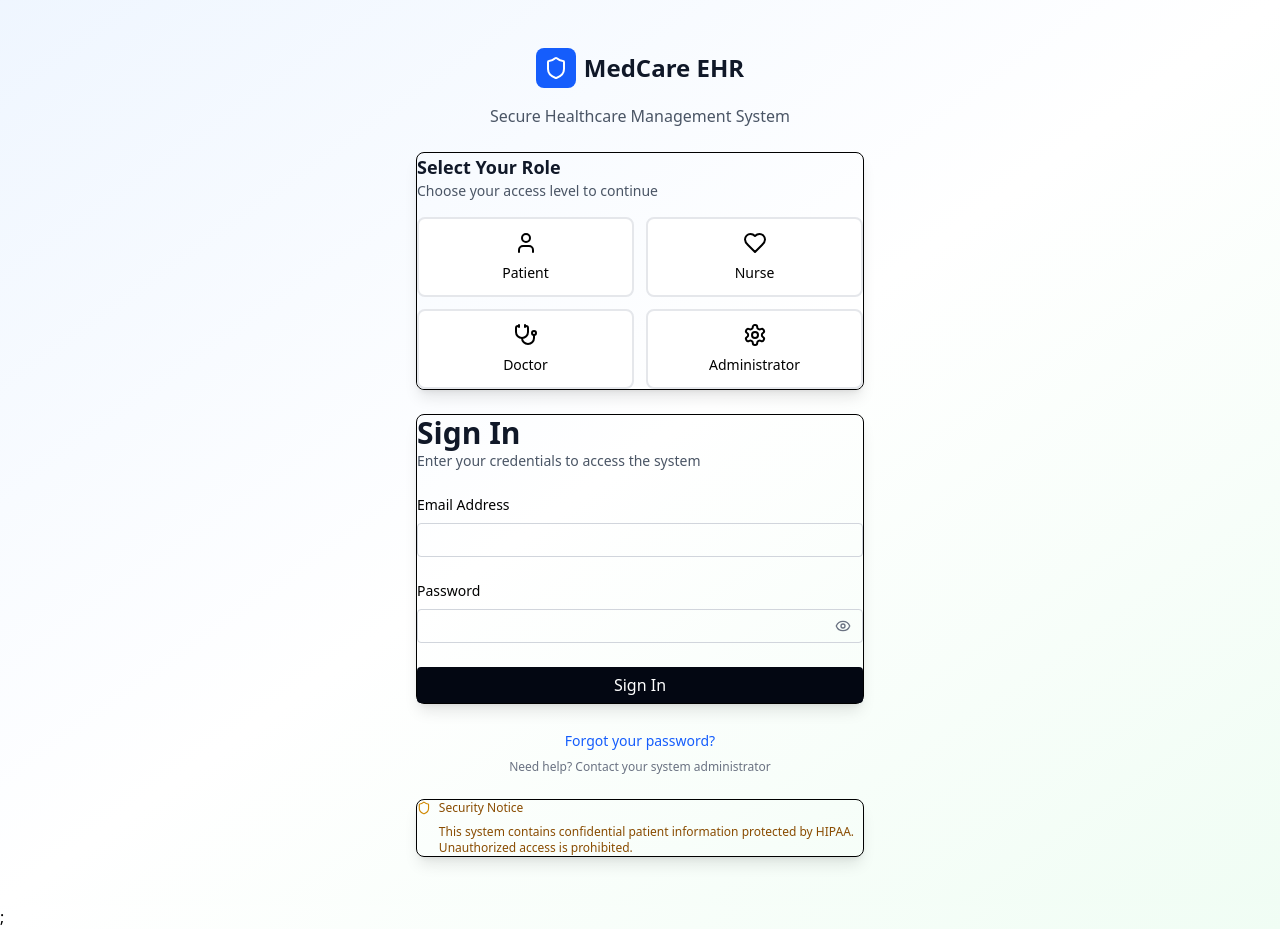
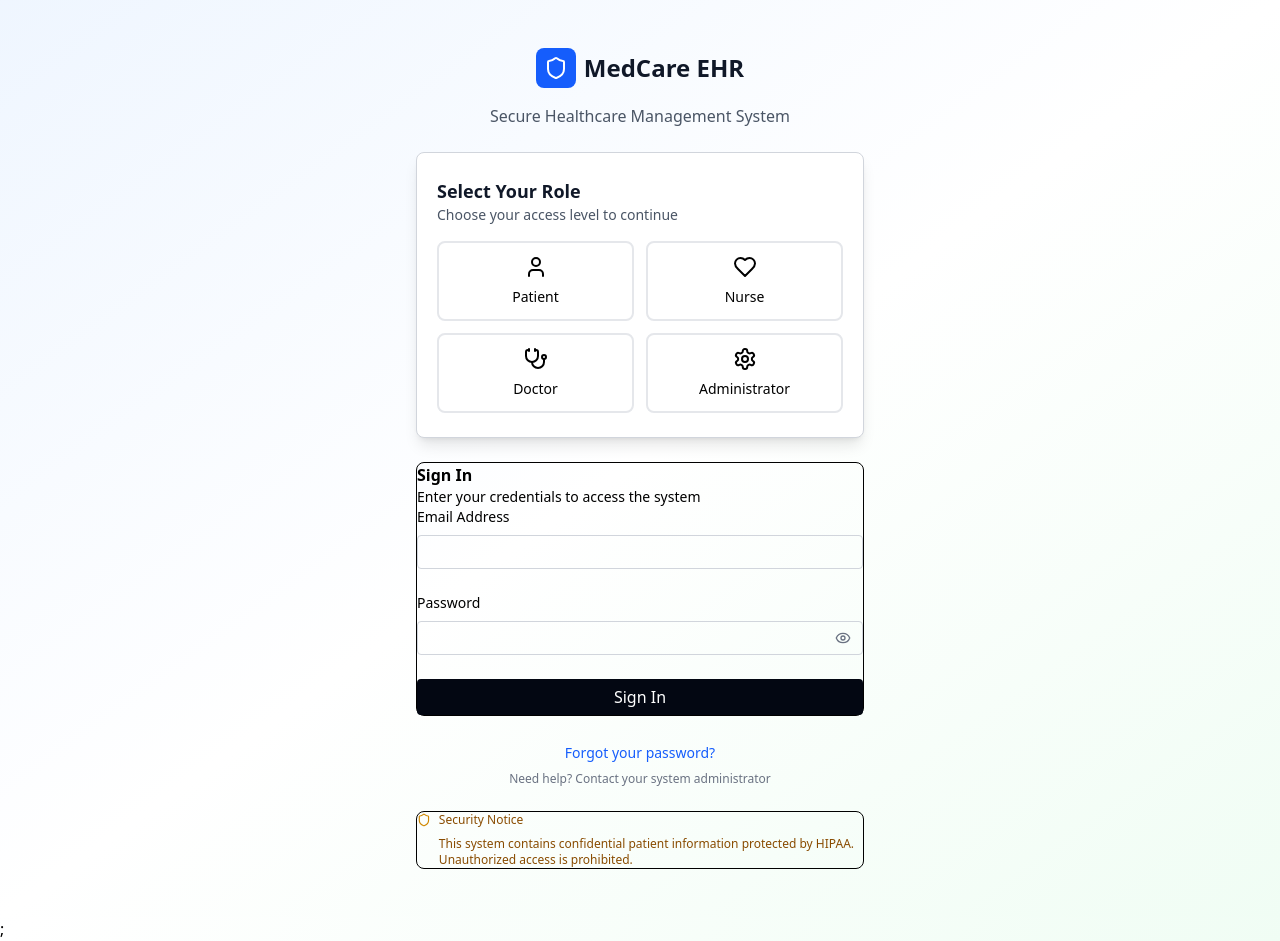
Before and after one commit to Walker-Gideon/Clinic-web, a React (Vite) app: page / in a window 1280 px wide. Built offline with nearby package versions, Linux system fonts and the light colour scheme.

Commit message:
Adjustment to my ui component to be reusable

```diff
--- a/src/auth/RoleSelection.jsx
+++ b/src/auth/RoleSelection.jsx
@@ -47,15 +47,19 @@ export default function RoleSelection() {
   const selectedRoleData = roles.find((role) => role.id === selectedRole);
 
   return (
-    <Card styling={"border-gray-300 bg-white px-5 medium:py-6 py-5"}>
-      <CardHeader styling={"medium:pb-4 pb-8"}>
-        <CardTitle styling={"medium:text-lg text-xl"}>
+    <Card
+      className={"medium:py-6 border-gray-300 bg-white px-5 py-5 shadow-lg"}
+    >
+      <CardHeader className={"medium:pb-4 pb-8"}>
+        <CardTitle className={"medium:text-lg text-xl text-gray-900"}>
           Select Your Role
         </CardTitle>
-        <CardDescription>Choose your access level to continue</CardDescription>
+        <CardDescription className={`text-gray-600`}>
+          Choose your access level to continue
+        </CardDescription>
       </CardHeader>
 
-      <CardContent styling={"space-y-3"}>
+      <CardContent className={"space-y-3"}>
         <div className="grid grid-cols-2 gap-3">
           {roles.map((role) => {
             const Icon = role.icon;
@@ -84,7 +88,10 @@ export default function RoleSelection() {
           <div className="mt-4 rounded-lg bg-gray-50 p-3">
             <div className="mb-1 flex items-center space-x-2">
               <selectedRoleData.icon className="medium:h-4 medium:w-4 h-5 w-5 text-gray-600" />
-              <Badge variant="secondary" styling={"medium:text-xs text-sm"}>
+              <Badge
+                variant="secondary"
+                className={"medium:text-xs bg-gray-100 text-sm"}
+              >
                 {selectedRoleData.label}
               </Badge>
             </div>
--- a/src/components/ui/badge/Badge.jsx
+++ b/src/components/ui/badge/Badge.jsx
@@ -1,12 +1,10 @@
-export default function Badge({ children, variant, styling }) {
+export default function Badge({ children, variant, className }) {
   if (variant === "secondary")
     return (
-      <div
-        className={`rounded-2xl bg-gray-100 px-2 py-0.5 font-bold ${styling}`}
-      >
+      <div className={`rounded-2xl px-2 py-0.5 font-bold ${className}`}>
         {children}
       </div>
     );
 
-  return <div className={`font-bold ${styling}`}>{children}</div>;
+  return <div className={`font-bold ${className}`}>{children}</div>;
 }
--- a/src/components/ui/card/Card.jsx
+++ b/src/components/ui/card/Card.jsx
@@ -1,6 +1,6 @@
 export default function Card({ children, className }) {
   return (
-    // bg-white px-5 py-6 border-gray-300
-    <div className={`rounded-lg border shadow-lg ${className}`}>{children}</div>
+    // bg-white px-5 py-6 border-gray-300 shadow-lg
+    <div className={`rounded-lg border ${className}`}>{children}</div>
   );
 }
--- a/src/components/ui/card/CardContent.jsx
+++ b/src/components/ui/card/CardContent.jsx
@@ -1,3 +1,3 @@
-export default function CardContent({ children, styling }) {
-  return <div className={styling}>{children}</div>;
+export default function CardContent({ children, className }) {
+  return <div className={className}>{children}</div>;
 }
--- a/src/components/ui/card/CardDescription.jsx
+++ b/src/components/ui/card/CardDescription.jsx
@@ -1,7 +1,3 @@
 export default function CardDescription({ children, className }) {
-  return (
-    <p className={`medium:text-sm text-xs text-gray-600 ${className}`}>
-      {children}
-    </p>
-  );
+  return <p className={`medium:text-sm text-xs ${className}`}>{children}</p>;
 }
--- a/src/components/ui/card/CardHeader.jsx
+++ b/src/components/ui/card/CardHeader.jsx
@@ -1,3 +1,3 @@
-export default function CardHeader({ children, styling }) {
-  return <header className={styling}>{children}</header>;
+export default function CardHeader({ children, className }) {
+  return <header className={className}>{children}</header>;
 }
--- a/src/components/ui/card/CardTitle.jsx
+++ b/src/components/ui/card/CardTitle.jsx
@@ -1,3 +1,3 @@
-export default function CardTitle({ children, styling }) {
-  return <h1 className={`font-bold text-gray-900 ${styling}`}>{children}</h1>;
+export default function CardTitle({ children, className }) {
+  return <h1 className={`font-bold ${className}`}>{children}</h1>;
 }
--- a/src/features/patient/patientMain/PatientAlert.jsx
+++ b/src/features/patient/patientMain/PatientAlert.jsx
@@ -1,17 +1,21 @@
 import Alert from "../../../components/ui/alert/Alert";
+import CardHeader from "../../../components/ui/card/CardHeader";
 
 export default function PatientAlert({ patientData, getSeverityColor }) {
   return (
-    <Alert variant="destructive" styling={`p-6 border-2`}>
+    <Alert variant="destructive" styling={`p-4 border-2 flex w-full`}>
+      {/* icon is to be here */}
       <div className="h-5 w-5 text-red-600" />
-      <div className="text-red-800">
-        <div className="flex items-center justify-between">
+
+      <div className="w-full text-red-800">
+        <CardHeader className="flex items-center justify-between">
           <span className="text-lg font-semibold">⚠️ CRITICAL ALLERGIES</span>
           <p className="bg-red-600 text-white">
             {patientData.allergies.length} Active Alert
             {patientData.allergies.length > 1 ? "s" : ""}
           </p>
-        </div>
+        </CardHeader>
+
         <div className="mt-3 grid grid-cols-1 gap-3 md:grid-cols-3">
           {patientData.allergies.map((allergy, index) => (
             <div
```
